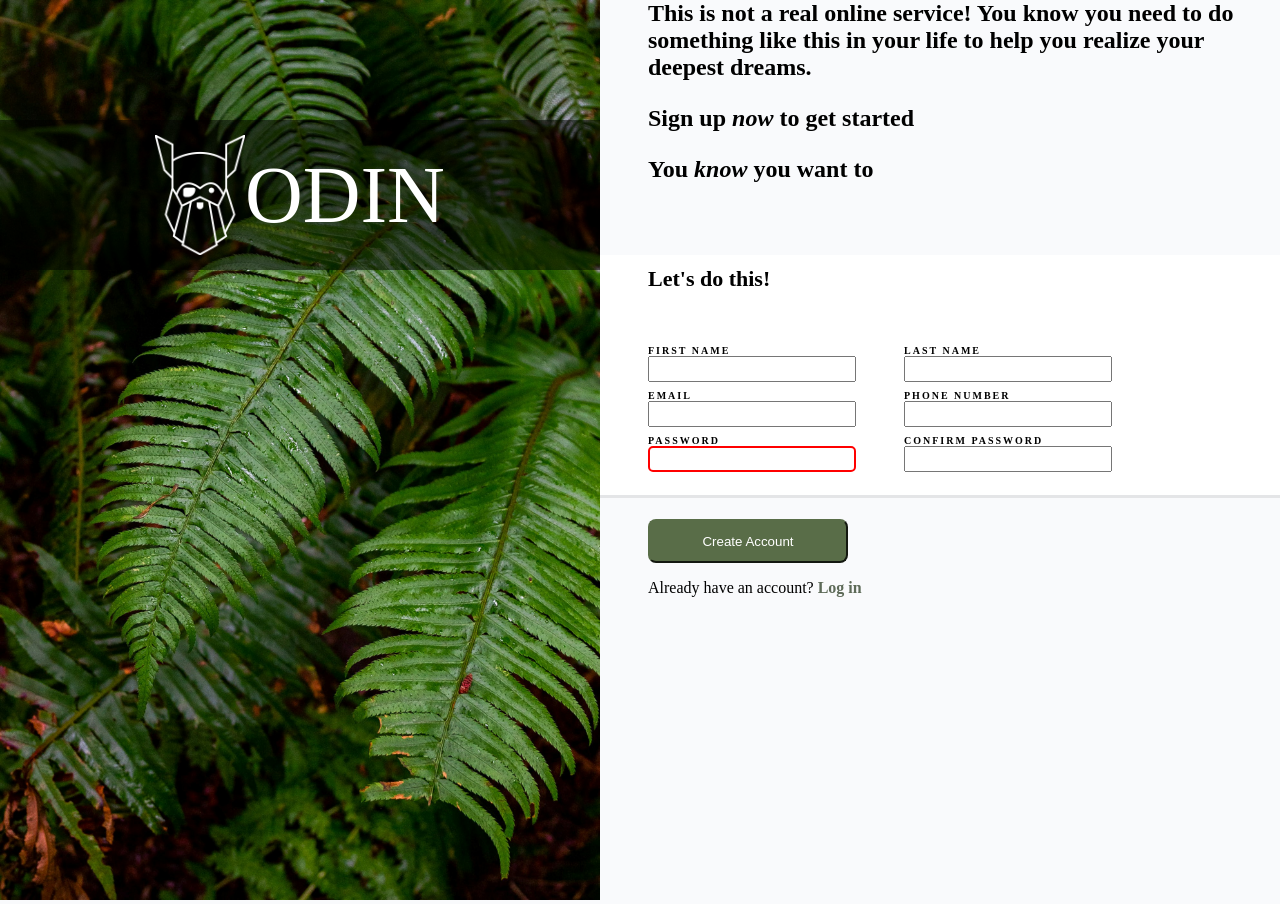
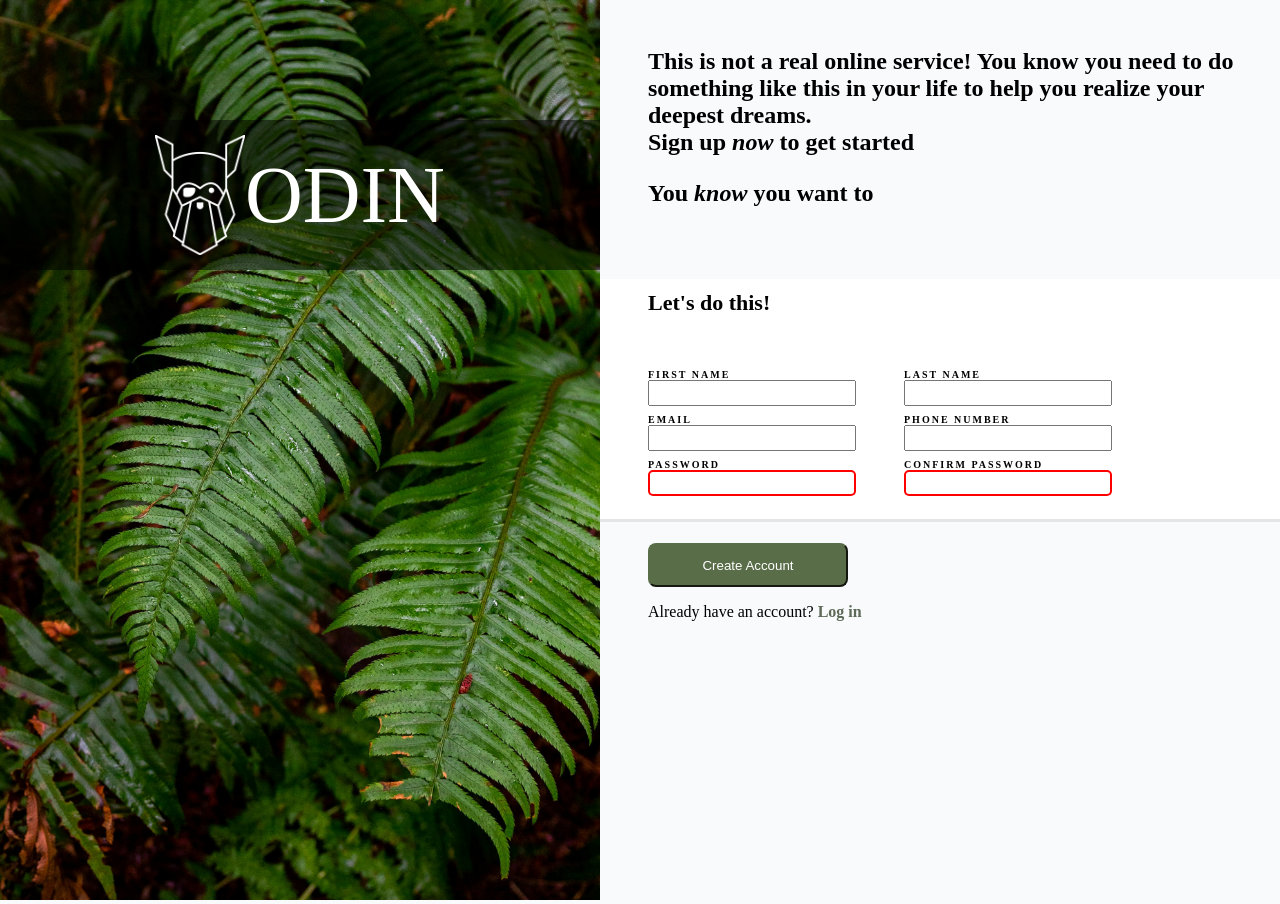
Before and after one commit to MeZeteny/signup-odin, a plain HTML site: page index.html in a window 1280 px wide. Drawn offline with Linux system fonts and the light colour scheme.

Commit message:
Added minor changes to the structure

```diff
--- a/index.html
+++ b/index.html
@@ -17,10 +17,13 @@
 
 
     <div id="left">
-        <div class="quote">This is not a real online service! You know you need to do something like this in your life to
-            help you realize your deepest dreams.
-            <p>Sign up <em>now</em> to get started</p>
-            <p>You <em>know</em> you want to</p>
+        <div class="quote-container">
+            <div class="quote">
+                <p id="long-text">This is not a real online service! You know you need to do something like this in your life to
+                help you realize your deepest dreams.</p>
+                <p id="signup-text">Sign up <em>now</em> to get started</p>
+                <p id="youknow-text">You <em>know</em> you want to</p>
+            </div>
         </div>
 
         <form action="example" method="post">
@@ -47,7 +50,7 @@
                     <input type="tel" name="phone" id="phone">
 
                     <label for="password-again">Confirm Password</label>
-                    <input type="password" name="password-again" id="password-again">
+                    <input type="password" name="password-again" id="password-again" required>
                 </div>
             </div>
 
```
